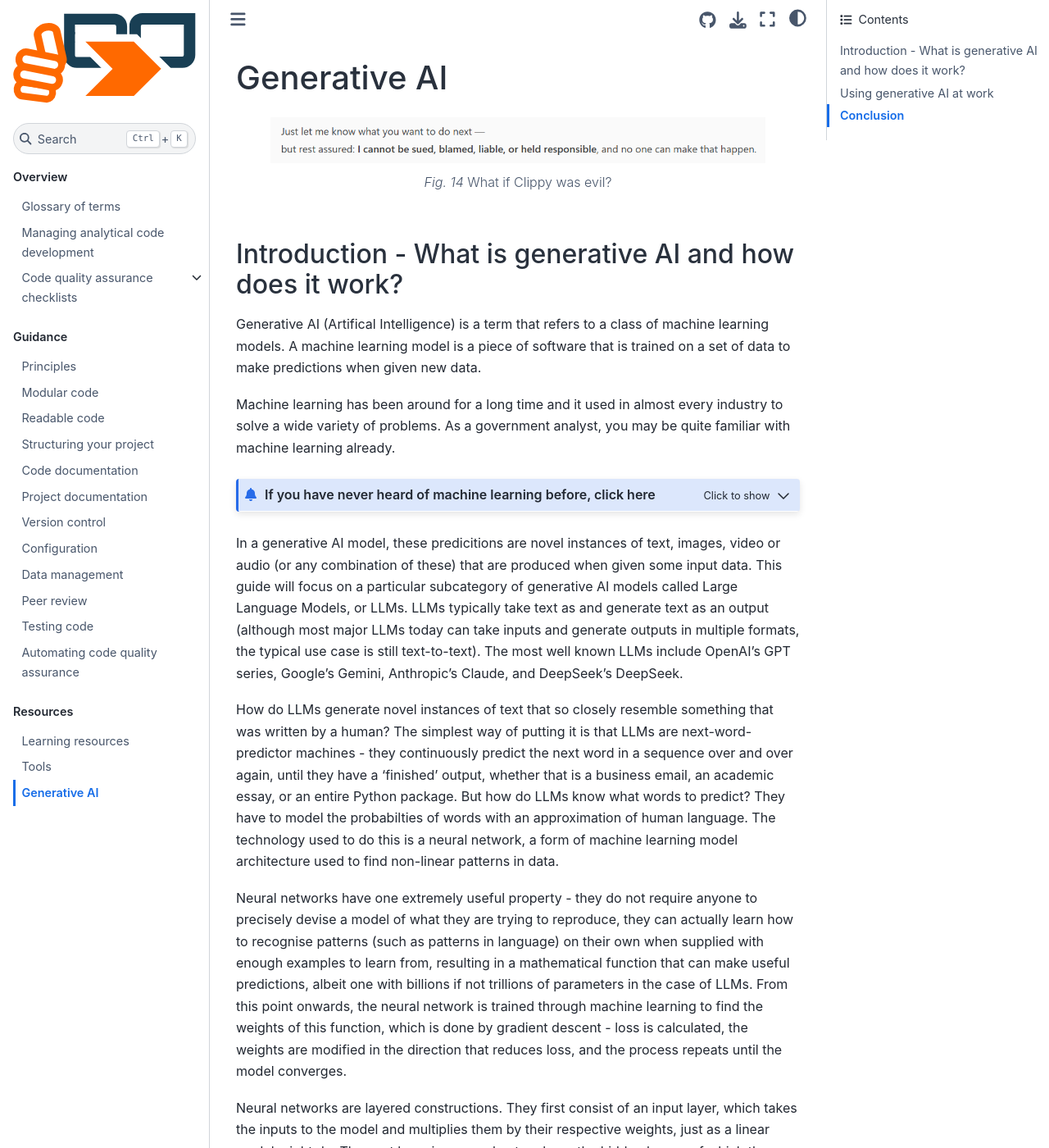
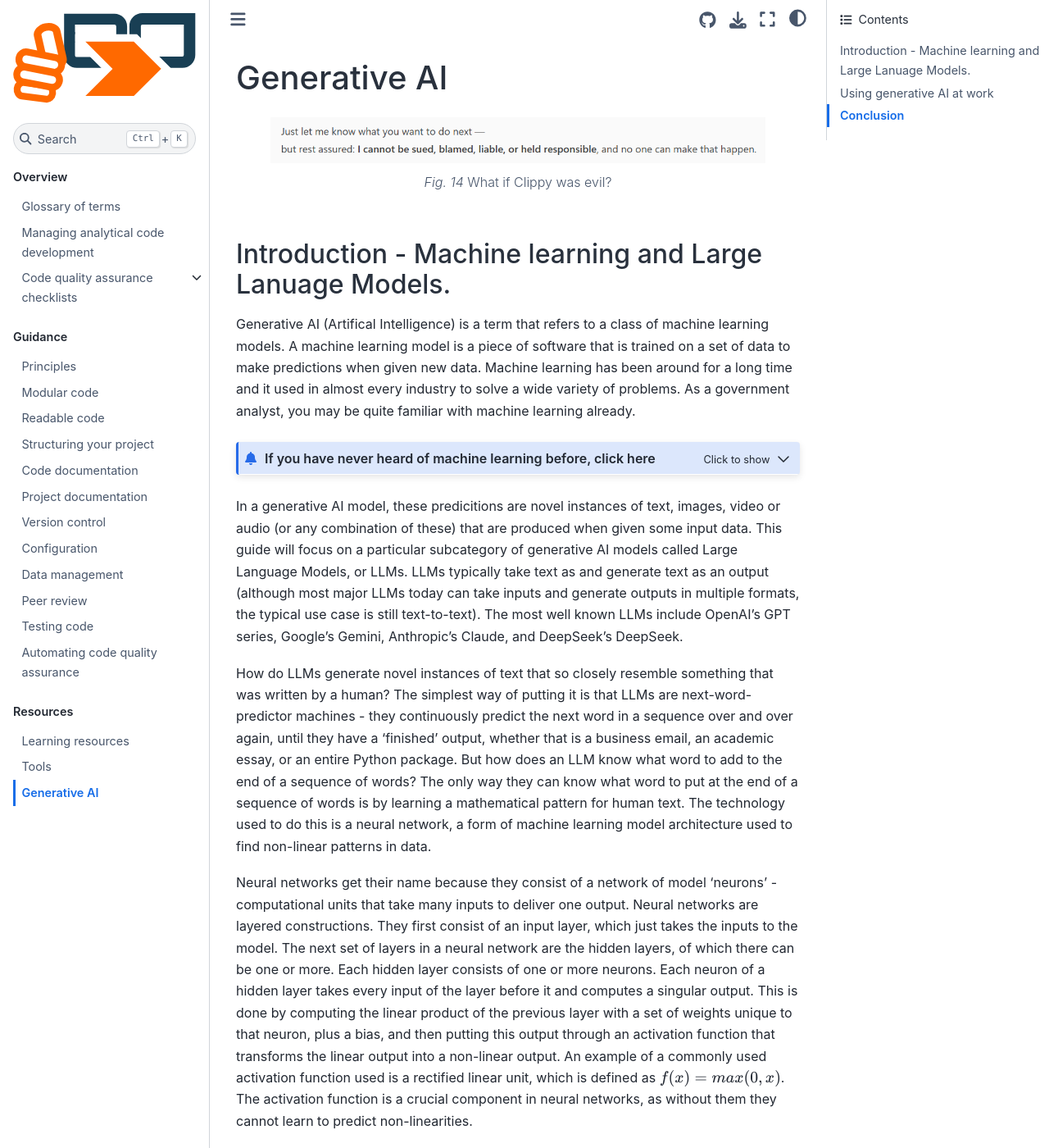
Before and after one commit to best-practice-and-impact/qa-of-code-guidance, a Jupyter Book: the page built from book/generative_ai.md, in a window 1280 px wide and 1400 px high. Shown: the whole window at 82% size. Built offline with Jupyter Book 1.0.4 settings and Sphinx 7.4.7 and the Sphinx Book theme 1.1.4, drawn with Linux system fonts in a browser that asks for light colours; some of the changed text lies outside the part shown.

Commit message:
Draft introduction complete

````diff
--- a/book/generative_ai.md
+++ b/book/generative_ai.md
@@ -9,14 +9,13 @@
 What if Clippy was evil?
 ```
 
-## Introduction - What is generative AI and how does it work?
+## Introduction - Machine learning and Large Lanuage Models.
 
-Generative AI (Artifical Intelligence) is a term that refers to a class of machine learning models. A machine learning model is a piece of software that is trained on a set of data to make predictions when given new data.
-
-Machine learning has been around for a long time and it used in almost every industry to solve a wide variety of problems. As a government analyst, you may be quite familiar with machine learning already.
+Generative AI (Artifical Intelligence) is a term that refers to a class of machine learning models. A machine learning model is a piece of software that is trained on a set of data to make predictions when given new data. Machine learning has been around for a long time and it used in almost every industry to solve a wide variety of problems. As a government analyst, you may be quite familiar with machine learning already.
 
 ```{admonition} If you have never heard of machine learning before, click here
 :class: dropdown
+:name: ml-primer
 ### Machine learning rapid primer - linear regression
 
 Say you worked for a company that wanted to know how to value land based on land area. You could train a machine learning model on existing real estate data, using price and land area.
@@ -56,11 +55,22 @@
 
 In a generative AI model, these predicitions are novel instances of text, images, video or audio (or any combination of these) that are produced when given some input data. This guide will focus on a particular subcategory of generative AI models called Large Language Models, or LLMs. LLMs typically take text as and generate text as an output (although most major LLMs today can take inputs and generate outputs in multiple formats, the typical use case is still text-to-text). The most well known LLMs include OpenAI's GPT series, Google's Gemini, Anthropic's Claude, and DeepSeek's DeepSeek.
 
-How do LLMs generate novel instances of text that so closely resemble something that was written by a human? The simplest way of putting it is that LLMs are next-word-predictor machines - they continuously predict the next word in a sequence over and over again, until they have a 'finished' output, whether that is a business email, an academic essay, or an entire Python package. But how do LLMs know what words to predict? They have to model the probabilties of words with an approximation of human language. The technology used to do this is a neural network, a form of machine learning model architecture used to find non-linear patterns in data.
+How do LLMs generate novel instances of text that so closely resemble something that was written by a human? The simplest way of putting it is that LLMs are next-word-predictor machines - they continuously predict the next word in a sequence over and over again, until they have a 'finished' output, whether that is a business email, an academic essay, or an entire Python package. But how does an LLM know what word to add to the end of a sequence of words? The only way they can know what word to put at the end of a sequence of words is by learning a mathematical pattern for human text. The technology used to do this is a neural network, a form of machine learning model architecture used to find non-linear patterns in data.
 
-Neural networks have one extremely useful property - they do not require anyone to precisely devise a model of what they are trying to reproduce, they can actually learn how to recognise patterns (such as patterns in language) on their own when supplied with enough examples to learn from, resulting in a mathematical function that can make useful predictions, albeit one with billions if not trillions of parameters in the case of LLMs. From this point onwards, the neural network is trained through machine learning to find the weights of this function, which is done by gradient descent - loss is calculated, the weights are modified in the direction that reduces loss, and the process repeats until the model converges.
+Neural networks get their name because they consist of a network of model 'neurons' - computational units that take many inputs to deliver one output. Neural networks are layered constructions. They first consist of an input layer, which just takes the inputs to the model. The next set of layers in a neural network are the hidden layers, of which there can be one or more. Each hidden layer consists of one or more neurons. Each neuron of a hidden layer takes every input of the layer before it and computes a singular output. This is done by computing the linear product of the previous layer with a set of weights unique to that neuron, plus a bias, and then putting this output through an activation function that transforms the linear output into a non-linear output. An example of a commonly used activation function used is a rectified linear unit, which is defined as $f(x) = max(0, x)$. The activation function is a crucial component in neural networks, as without them they cannot learn to predict non-linearities.
 
-Neural networks are layered constructions. They first consist of an input layer, which takes the inputs to the model and multiplies them by their respective weights, just as a linear model might do. The next layer in a neural network are the hidden layers, of which there can be one or more. Each hidden layer consists of one or more neurons. Each neuron of a hidden layer takes the output of the previous layer, plus a unique weight and bias, and applies a non-linear activation function to that output.
+```{figure} ./_static/neural_net_layers.png
+---
+width: 60%
+name: neural_net_layers
+alt: A diagram of neural network, showing two hidden layers consisting of four neurons each. The input layer takes two inputs, and the output layer produces four outputs, so this network could be trained for a classification task. If you are familiar with graph theory, the nodes of this graph represent the outputs of neurons derived from the activation function, and the edges represent the weights (and biases) that modify the inputs from the previous nodes. Credit: Wolfram Research
+---
+A diagram of neural network, showing two hidden layers consisting of four neurons each. The input layer takes two inputs, and the output layer produces four outputs, so this network could be trained for a classification task. If you are familiar with graph theory, the nodes of this graph represent the outputs of neurons derived from the activation function, and the edges represent the weights (and biases) that modify the inputs from the previous nodes. Credit: Wolfram Research
+```
+
+While the individual components of a neural network are performing essentially quite trivial mathematical operations, when networks are scaled up to include many hidden layers of many neurons (this is where the term deep learning comes from - deep neural networks, meaning neural networks of many layers), they can predict exceptionally complex non-linear patterns. An even more suprising feature is they can decide by themselves what these patterns are, they do not need instructions. For example, a neural network trained as an image classifier can learn on its own what constitutes an image of a car and what constitutes an image of a bicycle, just by being given examples of each - it does not need a definition of what is 'car-like' or 'bicycle-like' in advance.
+
+Training a neural network to recognise a pattern or reproduce a non-linear function requires supplying it with enough examples that consist of an input and the desired output. From this point onwards, the neural network is trained to find the weights and biases that are needed to reproduce the desired outputs, which is done by gradient descent - loss is calculated, the weights and biases are modified in the direction that reduces loss, and the process repeats until the model converges (see [the drop down section above](#ml-primer) for a primer on loss and gradient descent). Gradient descent is implemented differently in the case of neural networks using an algorithm called backpropagation - this is because neural networks can contain a vast quantity of weights, so modifying weights needs to be done as efficiently as possible.
 
 ```{figure} ./_static/neural_net_training.png
 ---
@@ -71,11 +81,15 @@
 A neural network learning to predict a non-linear function. Credit: Stephen Wolfram
 ```
 
-LLMs are essentially just very large neural networks. They use a specific type of neural network architecture called 'transformers' (which were originally [invented in 2017 at Google](https://research.google/pubs/attention-is-all-you-need/) for the purpose of machine translation). The underlying neural network of an LLM is trained on a vast set of text, and the neural network is able to learn patterns of words and then assign probabilities to individual words occurring within sequences of other words, allowing the model to produce long sequences of text that quite accurately mimic human language.
+LLMs are essentially just very large neural networks. The underlying neural network of an LLM is trained on a vast set of text, and the neural network is able to learn patterns of words and then assign probabilities to individual words occurring within sequences of other words, allowing the model to produce long sequences of text that quite accurately mimic human language.
 
-It's important to remember that the model that the neural network comes up with to predict human language is essentially a black box - nobody can say for sure why it is capable of making accurate predictions, we can only assess that it seems to do so. The creation of LLMs has been the result of engineering decisions in the machine learning research space, finding ways of doing things that seem to be effective through trial and error, rather than representations of human lanugage built from the ground up through first principles. LLMs are modelling something, but we can't say for sure yet what it is or how it relates to human cognition.
+The explanation for why LLMs are useful now (given previous language models got far less attention) is a specific type of neural network architecture called a 'transformer', that was [invented in 2017 at Google](https://research.google/pubs/attention-is-all-you-need/) for the purpose of machine translation. This architecture represented a breakthrough in language models, as it opened up the models to 'hyperscaling' - increasing the size of the neural network and increasing the size of the training data led to predictable increases in performance, so both have increased exponentionally ever since.
 
-Like any other form of machine learning, LLMs have their pros and cons.
+It's important to remember that the model that an LLM creates to predict human language is a black box - it contains billions if not trillions of terms, so nobody can say for sure why it is capable of making accurate predictions, we can only assess that it seems to do so. The creation of LLMs has been the result of engineering decisions in the machine learning research space, finding ways of doing things that seem to be effective through trial and error, rather than representations of human lanugage built from the ground up through first principles. LLMs are modelling something about the predictability of human language, but we can't say for sure yet what it is or how it relates to human cognition.
+
+Another important point of note about LLMs is that the neural network training is only half the story. The neural network training produces the 'foundation' of the LLM, but when LLMs are released as products, they have undergone a significant post-training (also known as 'fine-tuning') phase, on top of the foundational neural network training. It can be summarised as a kind of reinforcement learning that uses human feedback, but it is much harder to discuss, as different companies have developed different methods for what seems to work, and in many cases it is less about technology and more about [substantial human labour](https://time.com/6247678/openai-chatgpt-kenya-workers/). And even though we cannot offer a discussion about it in this guide, post-training is forming an increasingingly important role in the overall training of LLMs.
+
+Now that we have a rough handle on what LLMs are and how they work, we can discuss the benefits and risks of using them in the workplace.
 
 ## Using generative AI at work
 
````
Also changed, not shown: book/_static/neural_net_layers.png (added).
